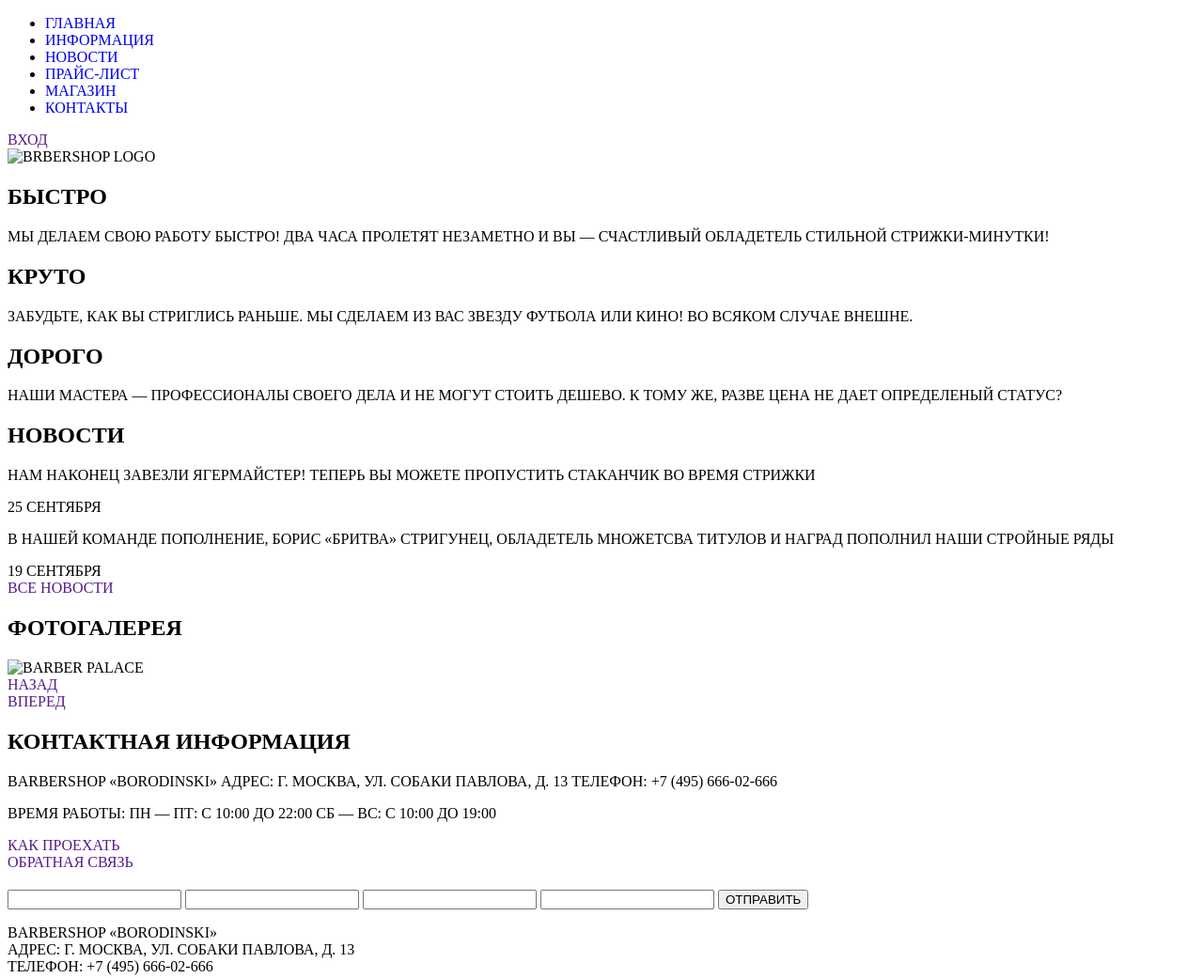
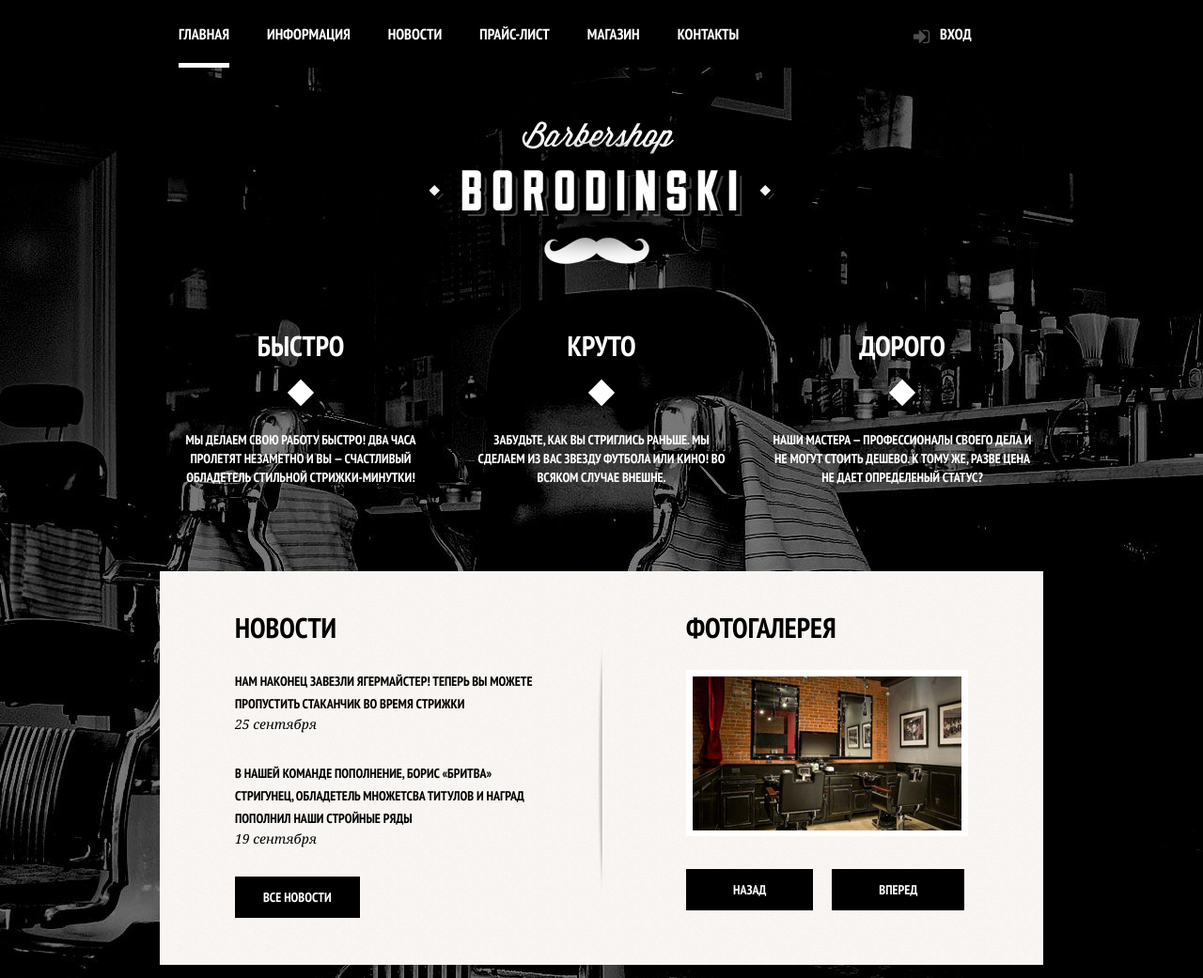
Before and after one commit to SergeySkv/barbershop, a plain HTML site: page index.html in a window 1280 px wide. Shown: the top 1041 px of the page at 94% size. Drawn offline with Linux system fonts and the light colour scheme.

Commit message:
add some styles

```diff
--- a/css/style.css
+++ b/css/style.css
@@ -1,8 +1,311 @@
+:link,:visited {
+  text-decoration:none
+}
+
+ul,ol {
+  list-style:none
+}
+
+h1,h2,h3,h4,h5,h6,pre,code {
+  font-size:1em;
+}
+
+ul,ol,li,h1,h2,h3,h4,h5,h6,pre,form,body,html,p,blockquote,fieldset,input, figure {
+  margin:0; padding:0
+}
+
+a img,:link img,:visited img {
+  border:none
+}
+
+address {
+  font-style:normal
+}
+
+@font-face {
+  font-family: "PTSans";
+  font-style: normal;
+  font-weight: normal;
+  src:url('../fonts/PT_Sans-Narrow-Web-Regular.ttf');
+}
+
+@font-face {
+  font-family: "PTSans";
+  font-style: normal;
+  font-weight: bold;
+  src:url('../fonts/PT_Sans-Narrow-Web-Bold.ttf');
+
+}
+
 body {
-	text-transform: uppercase;
-	font-family: PTSans;
+  font-family: PTSans;
+  font-weight: bold;
+  text-transform: uppercase;
+  line-height: 125%;
+  background: url('../img/background.jpg') no-repeat center top #000;
+  opacity: ;
 }
 
 a {
-	text-decoration: none;
+  color: #fff;
+  text-decoration: none;
+
 }
+
+h2 {
+
+  font-size: 30px;
+}
+
+.clearfix:after {
+  content: "";
+  display: table;
+  clear: both;
+}
+
+.top-menu {
+  min-width: 100%;
+  min-height: 72px;
+  background-color: #000;
+
+}
+
+.center {
+  width: 940px;
+  margin:0 auto;
+  padding: 0 10px;
+}
+
+
+.main-nav {
+  width: 780px;
+
+  float: left;
+}
+.main-nav ul {
+  margin: 0;
+  padding: 0;
+  font-size: 0;
+
+
+}
+
+.main-nav li {
+  display: inline-block;
+  line-height: 20px;
+  font-size: 16px;
+  vertical-align: top;
+
+}
+
+.main-nav a {
+  padding: 26px 20px;
+  display: block;
+
+}
+
+.main-nav .active a {
+  position: relative;
+}
+
+.main-nav .active a:after {
+  content: "";
+  height: 5px;
+  background: #fff;
+  position: absolute;
+  bottom: 0;
+  left: 20px;
+  right: 20px;
+
+}
+
+.user-block a{
+  display: inline-block;
+  position: relative;
+  padding: 26px 20px;
+  font-size: 16px;
+  vertical-align: top;
+  padding-left: 50px;
+
+}
+
+
+.main-nav a:hover{
+  background: #4d4d4d;
+}
+
+.user-block a:hover {
+  background: #4d4d4d;
+
+}
+
+.main-nav .active a:hover {
+  background: none;
+}
+
+.login:before {
+  content: "";
+  position: absolute;
+  top: 28px;
+  left: 22px;
+  width: 18px;
+  height: 18px;
+  background: transparent url("../img/-icon-login.png") no-repeat 0 3px;
+  opacity: .3;
+ }
+
+ .login:hover:before {
+  opacity: 1;
+ }
+
+.logo {
+  width: 368px;
+  height: 204px;
+  margin: 0 auto;
+  margin-top: 57px;
+  margin-bottom: 25px;
+}
+
+.features {
+  margin-bottom: 80px;
+  color: #fff;
+  font-size: 14px;
+
+
+
+}
+.features-element {
+  width: 300px;
+  float: left;
+  margin-right: 20px;
+  text-align: center;
+
+}
+
+.features-element p {
+  margin: 10px;
+}
+
+.features-element:last-child {
+  margin-right: 0;
+ }
+
+.features-title {
+  position: relative;
+  padding-bottom: 50px;
+  margin-bottom: 30px;
+}
+
+.features-title:after {
+  content: "";
+  position: absolute;
+  left: 50%;
+  bottom: 0;
+  margin-left: -10px;
+  -webkit-transform: rotate(45deg);
+  transform: rotate(45deg);
+  width: 20px;
+  height: 20px;
+  background: #fff;
+
+}
+
+.index-content {
+  margin-bottom: 35px;
+  padding: 50px 80px;
+  background: url("../img/layer-17-copy.png") no-repeat center,
+              url("../img/layer-10-copy.png");
+
+ }
+
+.index-content .left-column {
+  width: 330px;
+  float: left;
+ }
+
+.index-content .right-column {
+  float: right;
+  width: 300px;
+
+ }
+
+time {
+  display: block;
+  font-family: "Georgia";
+  font-size: 14px;
+  font-style: italic;
+  font-weight: normal;
+  text-transform: none;
+  margin-bottom: 30px;
+ }
+
+.index-content .news-btn {
+  padding: 10px 30px;
+
+}
+
+.index-content .content-column-title {
+  margin-bottom: 35px;
+
+ }
+
+.index-content p {
+
+  font-size: 14px;
+  line-height: 24px;
+
+
+ }
+ .index-content img {
+  margin: 7px;
+  margin-bottom: 2px;
+ }
+
+ .content-gallery {
+  background: #fff;
+  margin-bottom: 35px;
+ }
+ .btn {
+  display: inline-block;
+  background: #000;
+  font-size: 14px;
+  color: #fff;
+  line-height:
+  padding: 10px 33px;
+  vertical-align: top;
+  text-align: center;
+  border: none;
+  outline: none;
+  text-transform: uppercase;
+  font-family: "PTSans";
+  font-style: bold;
+  font-weight: 700;
+  line-height: 24px;
+ }
+ .btn:hover {
+  background: #663d15;
+ }
+
+
+ .index-content .prv-btn,
+ .index-content .next-btn {
+  padding: 10px 50px;
+  text-transform: uppercase;
+  font-family: "PTSans";
+  font-style: bold;
+  margin-right: 20px;
+  float: left;
+
+ }
+ .index-content .next-btn {
+  margin-right: 0;
+ }
+.were-we-btn, .feedback-btn {
+
+  padding: 10px 25px;
+  margin-right: 20px;
+  margin-top: 50px;
+}
+.feedback-btn {
+  margin-right: none;
+}
--- a/index.html
+++ b/index.html
@@ -8,7 +8,8 @@
 </head>
 <body>
 	<header>
-		<div class="top-menu center clearfix">
+		<div class="top-menu clearfix">
+			<div class="center">
 				<nav class="main-nav">
 					<ul>
 						<li class="active"><a href="#">Главная</a></li>
@@ -19,68 +20,71 @@
 						<li><a href="#">Контакты</a></li>
 					</ul>
 				</nav>
-			<div class="login"><a href="">Вход</a></div>
+				<div class="user-block"><a href="" class="login">Вход</a></div>
+			</div>
 		</div>
 		<div class="login-form"></div>
 		<div class="logo">
-			<img src="img/#" width="368" height="204" alt="Brbershop logo">
+			<img src="img/borodinski-logo.png" width="368" height="204" alt="Brbershop logo">
 		</div>
 		<section class="features center clearfix">
-			<div>
-			<h2>БЫСТРО</h2>
+			<div class="features-element">
+			<h2 class="features-title">БЫСТРО</h2>
 			<p>МЫ ДЕЛАЕМ СВОЮ РАБОТУ БЫСТРО! ДВА ЧАСА ПРОЛЕТЯТ НЕЗАМЕТНО И ВЫ — СЧАСТЛИВЫЙ ОБЛАДЕТЕЛЬ СТИЛЬНОЙ СТРИЖКИ-МИНУТКИ!</p>
 			</div>
-			<div>
-			<h2>КРУТО</h2>
+			<div class="features-element">
+			<h2 class="features-title">КРУТО</h2>
 			<p>ЗАБУДЬТЕ, КАК ВЫ СТРИГЛИСЬ РАНЬШЕ. МЫ СДЕЛАЕМ ИЗ ВАС ЗВЕЗДУ ФУТБОЛА ИЛИ КИНО! ВО ВСЯКОМ СЛУЧАЕ ВНЕШНЕ.</p>
 			</div>
-			<div>
-			<h2>ДОРОГО</h2>
+			<div class="features-element">
+			<h2 class="features-title">ДОРОГО</h2>
 			<p>НАШИ МАСТЕРА — ПРОФЕССИОНАЛЫ СВОЕГО ДЕЛА И НЕ МОГУТ СТОИТЬ ДЕШЕВО. К ТОМУ ЖЕ, РАЗВЕ ЦЕНА НЕ ДАЕТ ОПРЕДЕЛЕНЫЙ СТАТУС?</p>
 			</div>
 		</section>
 	</header>
-	<main class="main-content">
-		<section calass="news-block center clearfix">
-			<div class="left-column">
-				<h2>НОВОСТИ</h2>
+	<main class="main-content center">
+		<div class="index-content clearfix">
+			<section class="left-column">
+				<h2 class="content-column-title">НОВОСТИ</h2>
 				<p>НАМ НАКОНЕЦ ЗАВЕЗЛИ ЯГЕРМАЙСТЕР! ТЕПЕРЬ ВЫ МОЖЕТЕ ПРОПУСТИТЬ СТАКАНЧИК ВО ВРЕМЯ СТРИЖКИ</p>
-				<data>25 сентября</data>
+				<time datetime="2016-09-25">25 сентября</time>
 				<p>В НАШЕЙ КОМАНДЕ ПОПОЛНЕНИЕ, БОРИС «БРИТВА» СТРИГУНЕЦ, ОБЛАДЕТЕЛЬ МНОЖЕТСВА ТИТУЛОВ И НАГРАД ПОПОЛНИЛ НАШИ СТРОЙНЫЕ РЯДЫ</p>
-				<data>19 сентября</data>
-				<div class="button news-btn"><a href="">Все новости</a>
+				<time datetime="2016-09-19">19 сентября</time>
+				<a href="" class="btn news-btn">Все новости</a>
+			</section>
+			<section class="right-column">
+			<h2 class="content-column-title">ФОТОГАЛЕРЕЯ</h2>
+				<figure class="content-gallery">
+				<img src="img/layer-21.jpg" width="286" height="164" alt="Barber palace">
+				</figure>
+				<button type="button" class="btn prv-btn">Назад</button>
+				<button type="button" class="btn next-btn">Вперед</button>
+			</section>
 		</div>
-			<div class="right-column">
-			<h2>ФОТОГАЛЕРЕЯ</h2>
-				<img src="img/#" width="286" height="164" alt="Barber palace">
-				<div class="button prv-btn"><a href="">Назад</a></div>
-				<div class="button next-btn"><a href="">Вперед</a></div>
-			</div>
+		<div class="index-content clearfix">
+			<section class="left-column">
+				<h2 class="content-column-title">КОНТАКТНАЯ ИНФОРМАЦИЯ</h2>
+			    <p>BARBERSHOP «BORODINSKI»<br>
+			    АДРЕС: Г. МОСКВА, УЛ. СОБАКИ ПАВЛОВА, Д. 13<br>
+			    ТЕЛЕФОН: +7 (495) 666-02-666</p><br>
+			    <p>ВРЕМЯ РАБОТЫ:<br>
+			    ПН — ПТ: С 10:00 ДО 22:00<br>
+			    СБ — ВС: С 10:00 ДО 19:00</p>
+				<a href="" class="btn were-we-btn">КАК ПРОЕХАТЬ</a>
+				<a href="" class="btn feedback-btn">ОБРАТНАЯ СВЯЗЬ</a>
 			</section>
-		<section class="contact-block center clearfix">
-			<div class="left-column">
-				<h2>КОНТАКТНАЯ ИНФОРМАЦИЯ</h2>
-			    <p>BARBERSHOP «BORODINSKI»
-			    АДРЕС: Г. МОСКВА, УЛ. СОБАКИ ПАВЛОВА, Д. 13
-			    ТЕЛЕФОН: +7 (495) 666-02-666</p>
-			    <p>ВРЕМЯ РАБОТЫ:
-			    ПН — ПТ: С 10:00 ДО 22:00
-			    СБ — ВС: С 10:00 ДО 19:00</p>
-				<div class="button were-we"><a href="">КАК ПРОЕХАТЬ</a></div>
-				<div class="button feedback"><a href="">ОБРАТНАЯ СВЯЗЬ</a></div>
-			</div>
-			<div class="right-column">
-				<h2></h2>
-				<p></p>
-				<form>
+			<section class="right-column">
+				<h2 class="content-column-title">ЗАПИСАТЬСЯ</h2>
+				<p>УКАЖИТЕ ЖЕЛАЕМУЮ ДАТУ И ВРЕМЯ И МЫ СВЯЖЕМСЯ С ВАМИ ДЛЯ ПОДТВЕРЖДЕНИЯ БРОНИ</p>
+				<form index-content-form>
 					<input type="text" name="date">
 					<input type="text" name="time">
 					<input type="text" name="name">
 					<input type="tel" name="phone">
 					<input type="submit" value="ОТПРАВИТЬ" class="button">
 				</form>
+			</section>
 		</div>
-		</section>
 	</main>
 	<footer>
 	 	<div class="contacts center clearfix">
@@ -89,14 +93,14 @@
 				АДРЕС: Г. МОСКВА, УЛ. СОБАКИ ПАВЛОВА, Д. 13<br>
 				ТЕЛЕФОН: +7 (495) 666-02-666</p.
 			</div>
-			<div class="social-block">
-				<span class="social-title">Давайте дружить!</span>
-				<div class="social-btn vk-btn"><a href=""></a></div>
-				<div class="sicial-btn fb-btn"><a href=""></a></div>
-				<div class="social-btn inst-btn"><a href=""></a></div>
+			<div class="social">
+				<span class="title">Давайте дружить!</span>
+				<div class="social-icon vkontakte"><a href=""></a></div>
+				<div class="sicial-icon facebook"><a href=""></a></div>
+				<div class="social-icon instagram"><a href=""></a></div>
 			</div>
-			<div class="site-design">
-				<span class="design-title"></span>
+			<div class="copyright">
+				<span class="title"></span>
 				<a href="">GLUKHANKO.RU</a>
 			</div>
 		</div>
```
Also changed, not shown: item.html (+5 -6 lines), price.html (+5 -5 lines), shop.html (+5 -5 lines), fonts/OFL.txt (added), fonts/PT_Sans-Narrow-Web-Bold.ttf (added), fonts/PT_Sans-Narrow-Web-Regular.ttf (added), img/-icon-login.png (added), img/6-layers.png (added), img/background.jpg (added), img/borodinski-logo.png (added), img/layer-10-copy.png (added), img/layer-17-copy.png (added), img/layer-21.jpg (added), img/layer-24-copy.png (deleted). Lines whose indentation alone changed are shown as unchanged.
